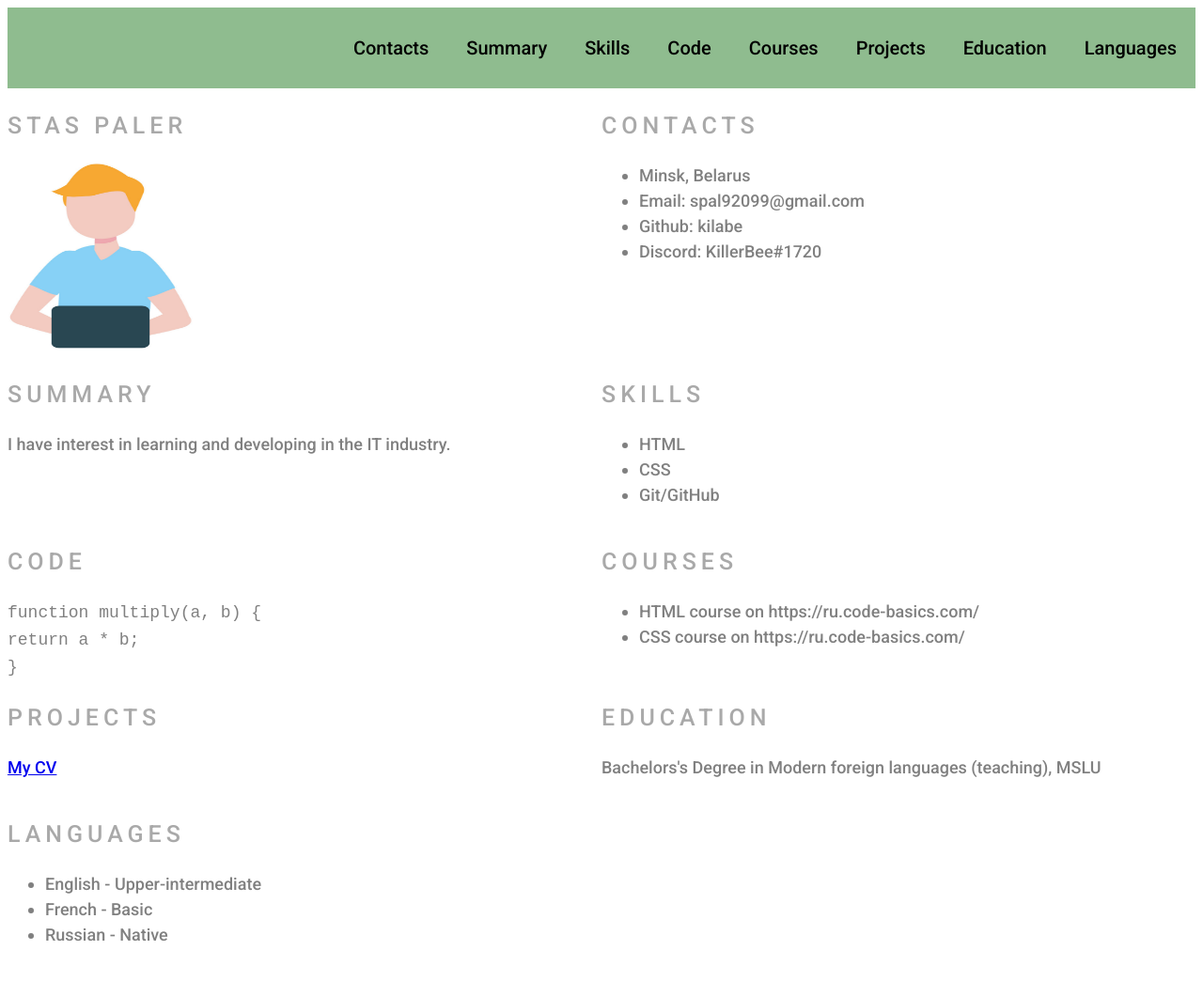
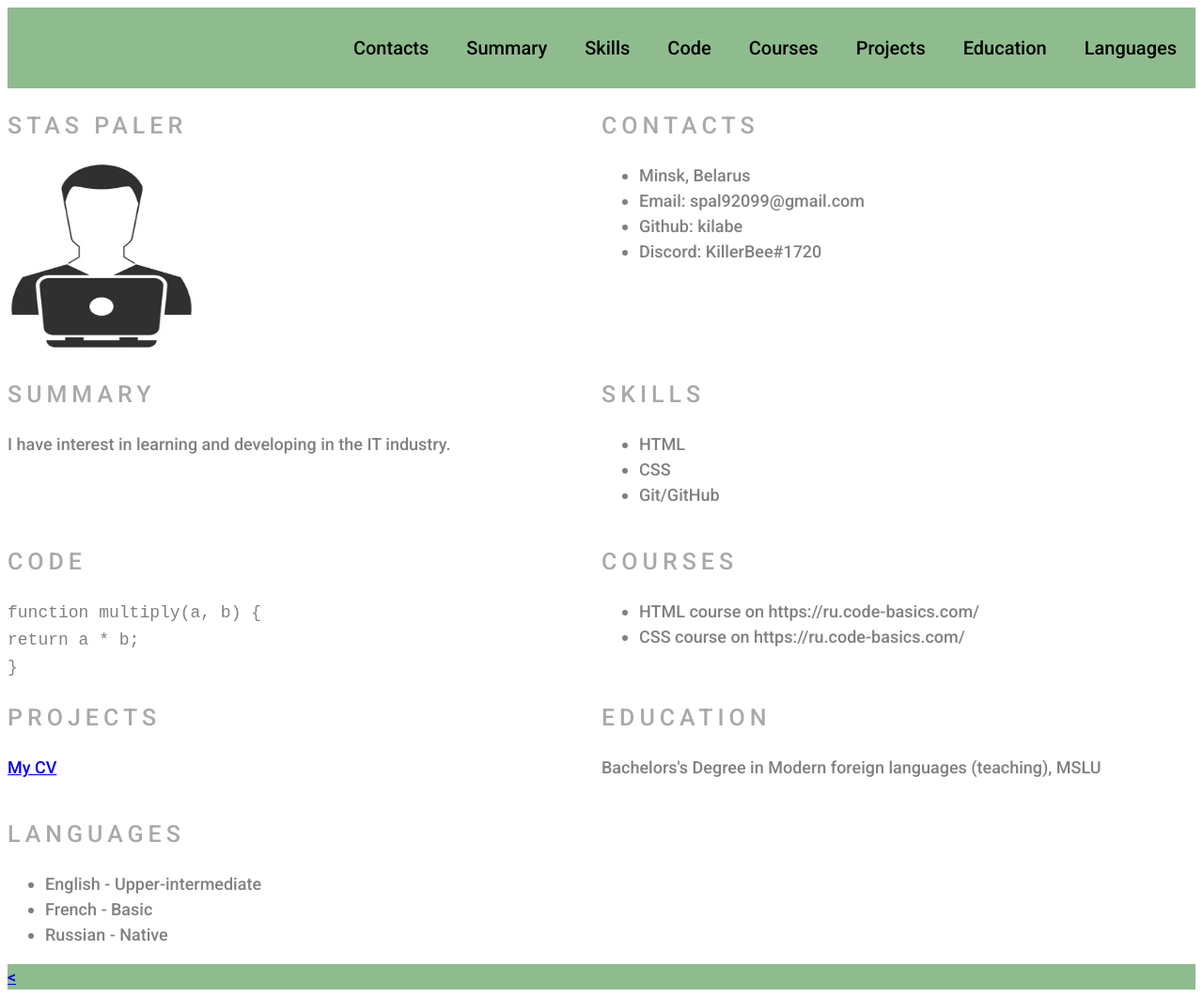
Before and after one commit to kilabe/rsschool-cv, a plain HTML site: page index.html in a window 1280 px wide. Shown: the whole page at 94% size. Before the commit the page ends 1034 px from the top, so only its background shows below. Drawn offline with Linux system fonts and the light colour scheme.

Commit message:
refactor: move avatar.png to folder assets

```diff
--- a/index.html
+++ b/index.html
@@ -32,7 +32,7 @@
         <div class="container main-container">
             <section class="section" id="profile">
                 <h1 class="section-title">Stas Paler</h1>
-                <img src="avatar.jpg" alt="avatar" class="avatar">
+                <img src="./assets/avatar.png" alt="avatar" class="avatar">
             </section>
             <section class="section" id="contacts">
                 <h2 class="section-title">Contacts</h2>
@@ -95,6 +95,9 @@
 
     <footer class="footer">
         <div class="container">
+            <a href="https://github.com/kilabe/">
+                <
+            </a>
 
         </div>
 
--- a/style.css
+++ b/style.css
@@ -70,3 +70,7 @@ html {
         width: 100%;
     }
 }
+
+footer {
+    background-color: darkseagreen;
+}
```
Also changed, not shown: assets/avatar.png (added), avatar.jpg (deleted).
